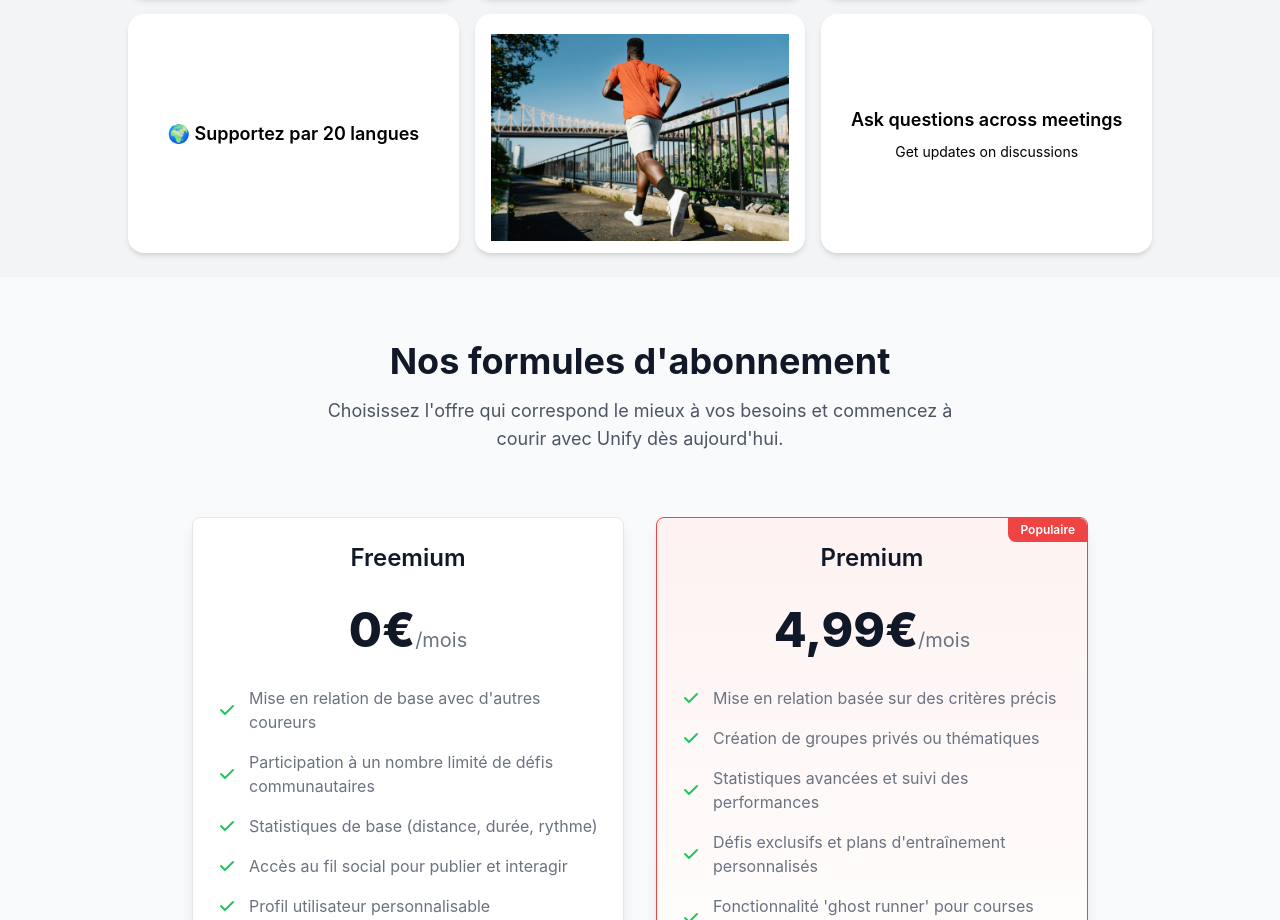
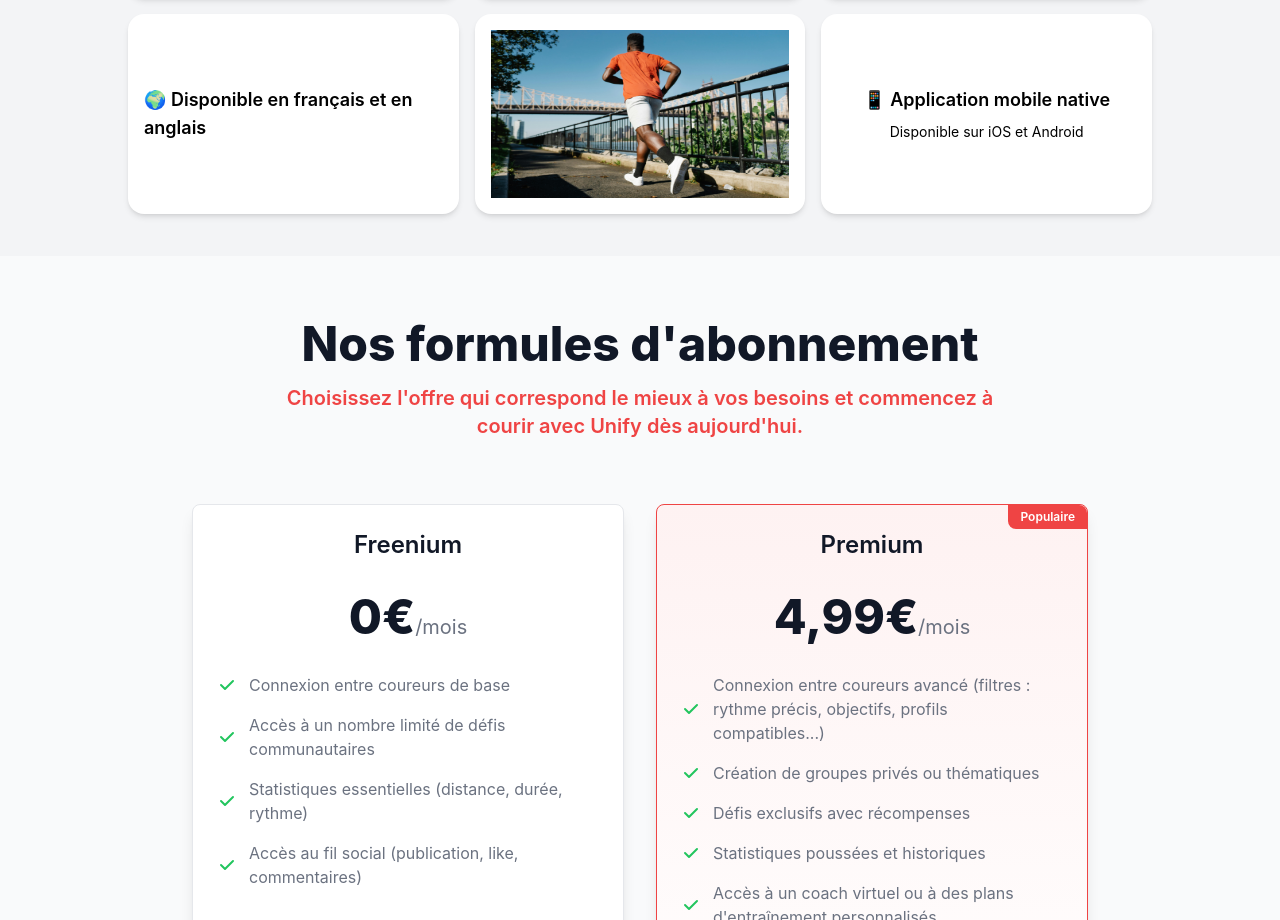
Before and after one commit to guiguil03/LandingPage-V2, a React (Vite) app: page / in a window 1280 px wide. Shown: the part 1772-2692 px from the top of the page. Built offline with nearby package versions, Linux system fonts and the light colour scheme.

Commit message:
ajustement

```diff
--- a/src/components/Abonnements.tsx
+++ b/src/components/Abonnements.tsx
@@ -72,13 +72,13 @@ const Abonnements: React.FC = () => {
   return (
     <section id="abonnements" className="py-16 bg-gray-50">
       <div className="container px-4 mx-auto">
-        <div className="max-w-2xl mx-auto text-center mb-16">
+        <div className="max-w-3xl mx-auto text-center mb-16">
           <motion.h2
             initial={{ opacity: 0, y: -20 }}
             whileInView={{ opacity: 1, y: 0 }}
             transition={{ duration: 0.5 }}
             viewport={{ once: true }}
-            className="text-3xl sm:text-4xl font-bold text-gray-900 mb-4"
+            className="text-3xl sm:text-5xl font-extrabold text-gray-900 mb-4"
           >
             Nos formules d'abonnement
           </motion.h2>
@@ -87,7 +87,7 @@ const Abonnements: React.FC = () => {
             whileInView={{ opacity: 1 }}
             transition={{ duration: 0.5, delay: 0.2 }}
             viewport={{ once: true }}
-            className="text-lg text-gray-600"
+            className="text-xl text-red-500 font-semibold"
           >
             Choisissez l'offre qui correspond le mieux à vos besoins et commencez à courir avec Unify dès aujourd'hui.
           </motion.p>
@@ -95,14 +95,13 @@ const Abonnements: React.FC = () => {
 
         <div className="grid max-w-screen-lg gap-8 mx-auto lg:grid-cols-2 lg:px-16">
           <PricingPlan
-            title="Freemium"
+            title="Freenium"
             price="0€"
             features={[
-              "Mise en relation de base avec d'autres coureurs",
-              "Participation à un nombre limité de défis communautaires",
-              "Statistiques de base (distance, durée, rythme)",
-              "Accès au fil social pour publier et interagir",
-              "Profil utilisateur personnalisable"
+              "Connexion entre coureurs de base",
+              "Accès à un nombre limité de défis communautaires",
+              "Statistiques essentielles (distance, durée, rythme)",
+              "Accès au fil social (publication, like, commentaires)"
             ]}
             buttonText="Commencer gratuitement"
           />
@@ -111,11 +110,12 @@ const Abonnements: React.FC = () => {
             title="Premium"
             price="4,99€"
             features={[
-              "Mise en relation basée sur des critères précis",
+              "Connexion entre coureurs avancé (filtres : rythme précis, objectifs, profils compatibles...)",
               "Création de groupes privés ou thématiques",
-              "Statistiques avancées et suivi des performances",
-              "Défis exclusifs et plans d'entraînement personnalisés",
-              "Fonctionnalité 'ghost runner' pour courses virtuelles"
+              "Défis exclusifs avec récompenses",
+              "Statistiques poussées et historiques",
+              "Accès à un coach virtuel ou à des plans d'entraînement personnalisés",
+              "Fonction \"ghost runner\" (courses virtuelles avec soi-même ou d'autres utilisateurs)"
             ]}
             isPopular={true}
           />
--- a/src/components/Grille.tsx
+++ b/src/components/Grille.tsx
@@ -21,29 +21,29 @@ export default function Grille() {
 
         </div>
 
-        <div className='bg-white p-4 rounded-2xl shadow-md flex flex-col items-center justify-center  '>
-          <p className=' font-semibold text-center mb-2'>🇪🇺 Application disponible dans toute l'Europe</p>
+        <div className='bg-white p-4 rounded-2xl shadow-md flex flex-col items-center justify-center hover:shadow-lg transition-shadow duration-300'>
+          <p className='font-semibold text-center mb-2'>🇪🇺 Application disponible dans toute l'Europe</p>
         </div>
 
         <div className='  p-2 rounded-2xl shadow-md flex items-center justify-center sm:col-span-1'>
           <img src={map} alt='Application' className='' />
         </div>
 
-        <div className='bg-white p-4 rounded-2xl shadow-md flex items-center justify-center  '>
-          <img src={mapInter} alt='Application' className='w-auto h-auto' />
+        <div className='bg-white p-4 rounded-2xl shadow-md flex items-center justify-center hover:shadow-lg transition-shadow duration-300'>
+          <img src={mapInter} alt='Carte interactive' className='w-auto h-auto' />
         </div>
 
-        <div className='bg-white p-4 rounded-2xl shadow-md flex items-center justify-center '>
-          <p className='text-lg font-semibold'>🌍 Supportez par 20 langues</p>
+        <div className='bg-white p-4 rounded-2xl shadow-md flex items-center justify-center hover:shadow-lg transition-shadow duration-300 h-[200px]'>
+          <p className='text-lg font-semibold'>🌍 Disponible en français et en anglais</p>
         </div>
 
-        <div className='bg-white p-4 rounded-2xl shadow-md flex items-center justify-center  '>
-          <img src={course} alt='Visibilité' className='w-full h-full mt-2' />
+        <div className='bg-white p-4 rounded-2xl shadow-md flex items-center justify-center hover:shadow-lg transition-shadow duration-300 h-[200px]'>
+          <img src={course} alt='Partenaires de course' className='w-full h-full' />
         </div>
 
-        <div className='bg-white p-4 rounded-2xl shadow-md text-center flex flex-col justify-center  '>
-          <p className='text-lg font-semibold'>Ask questions across meetings</p>
-          <p className='text-sm mt-2'>Get updates on discussions</p>
+        <div className='bg-white p-4 rounded-2xl shadow-md text-center flex flex-col justify-center hover:shadow-lg transition-shadow duration-300 h-[200px]'>
+          <p className='text-lg font-semibold'>📱 Application mobile native</p>
+          <p className='text-sm mt-2'>Disponible sur iOS et Android</p>
         </div>
       </div>
     </div>
--- a/src/components/avis.tsx
+++ b/src/components/avis.tsx
@@ -1,4 +1,4 @@
-  import React, { useState, useEffect } from 'react';
+  import React, { useState } from 'react';
 import data from '../data/avis.json';
 import type { Avis } from "../type/avis";
 import { motion } from 'framer-motion';
@@ -9,37 +9,16 @@ interface AvisGridProps {
 
 const Avis: React.FC<AvisGridProps> = ({ avis: externalAvis }) => {
   const [avisData] = useState(externalAvis || data.avis);
-  const [scrollPosition, setScrollPosition] = useState(0);
-  const [threshold, setThreshold] = useState(0);
-
-  useEffect(() => {
-    const handleScroll = () => {
-      setScrollPosition(window.scrollY);
-    };
-    window.addEventListener('scroll', handleScroll);
-    return () => {
-      window.removeEventListener('scroll', handleScroll);
-    };
-  }, []);
-
-  useEffect(() => {
-    const avisContainer = document.querySelector('.avis-container');
-    if (avisContainer) {
-      setThreshold((avisContainer as HTMLElement).offsetTop - 400);
-    }
-  }, []);
 
   const avisElements = avisData.map((avis, index) => {
-    const opacity = scrollPosition > (threshold + index * 100) ? 1 : 0;
-    const translateY = scrollPosition > (threshold + index * 100) ? 0 : 100;
-
     return (
       <div key={index} className="avis-item-container relative mb-8 w-full px-4">
         <motion.div
           className="avis-item w-full"
-          initial={{ opacity: 0, translateY: 100 }}
-          animate={{ opacity, translateY }}
-          transition={{ duration: 0.5, delay: index * 0.5 }}
+          initial={{ opacity: 0, y: 100 }}
+          whileInView={{ opacity: 1, y: 0 }}
+          viewport={{ once: true, margin: "-100px" }}
+          transition={{ duration: 0.5, delay: index * 0.2 }}
         >
           <div
             className={`mb-4 ${index % 2 === 0 ? "ml-auto" : "mr-auto"} w-full max-w-[600px] sm:max-w-[500px] md:max-w-[600px] bg-[#1E1E1E] text-white p-4 sm:p-6 rounded-3xl shadow-lg flex flex-col sm:flex-row items-center sm:items-start space-y-3 sm:space-y-0 sm:space-x-4`}
```
